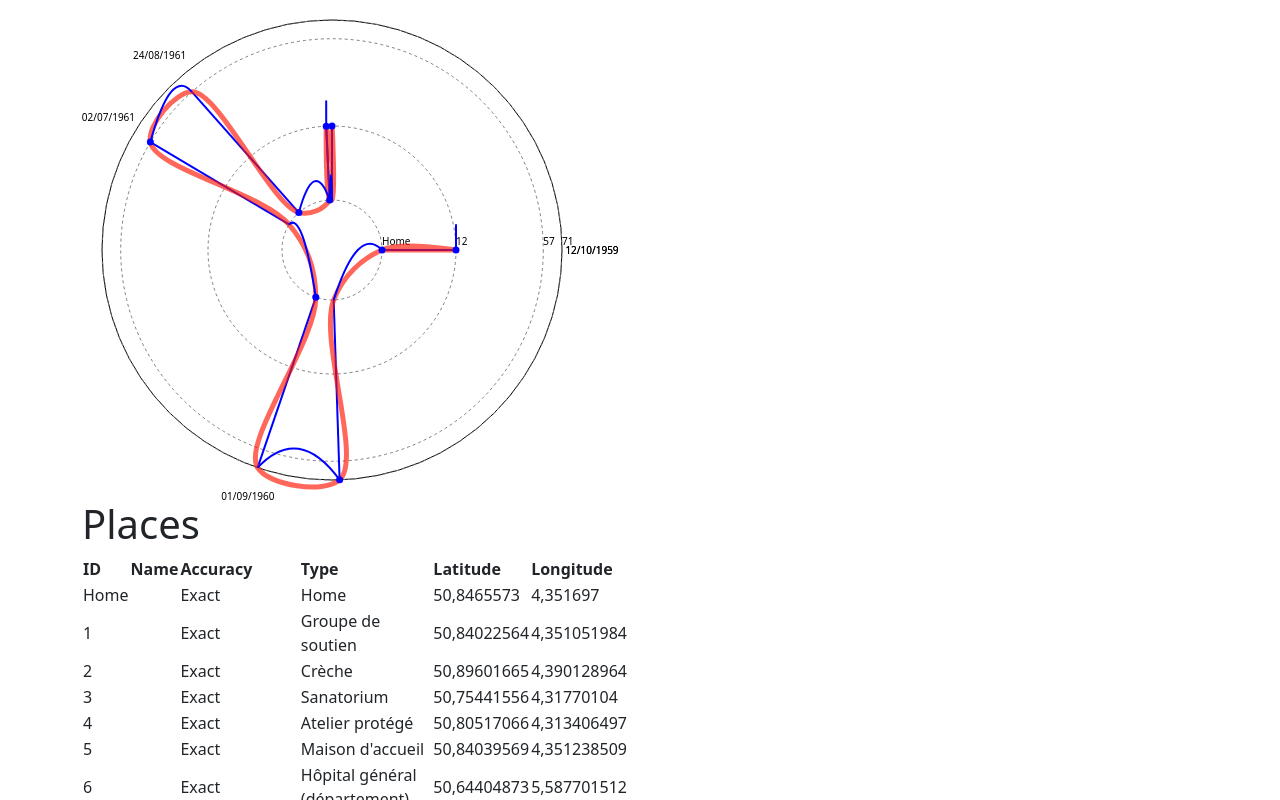
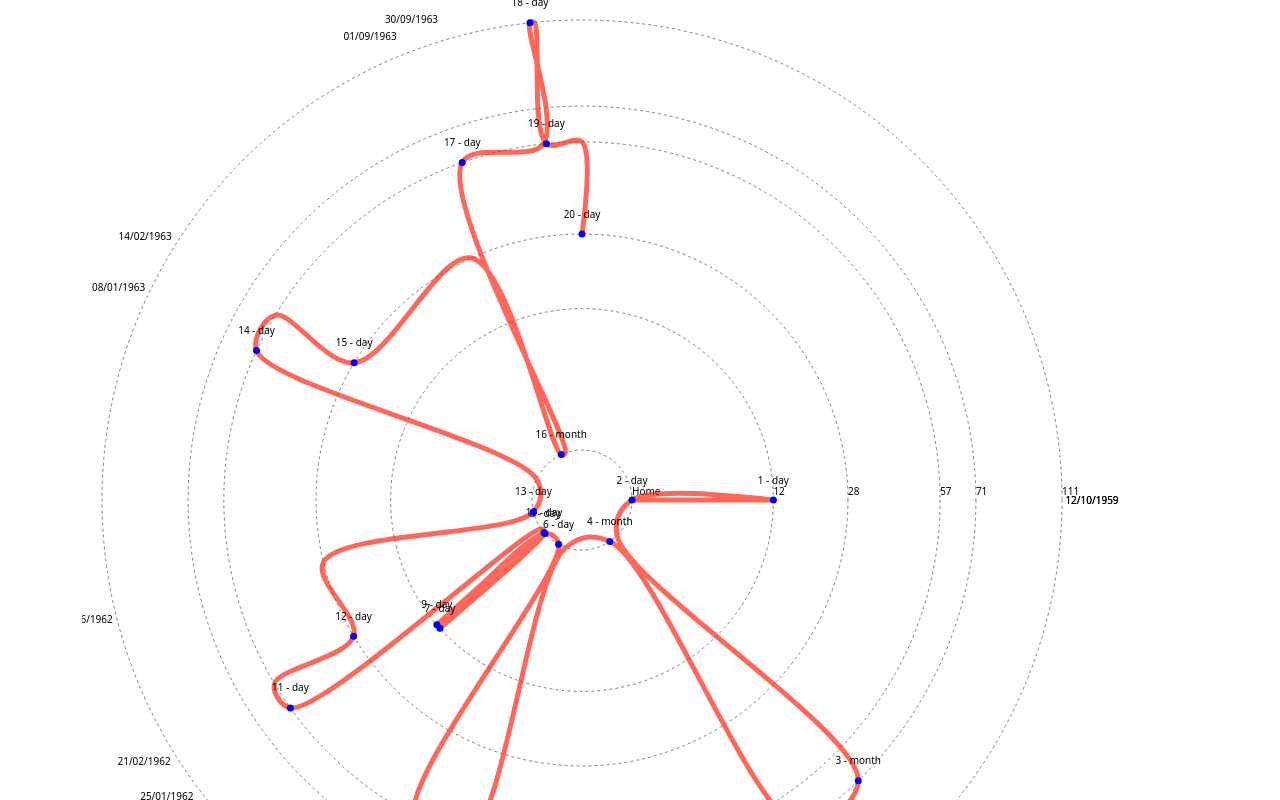
Before and after one commit to C2DH/trajectories, a React (Vite) app: page / in a window 1280 px wide. Shown: the top 800 px of the page. Built offline with nearby package versions, Linux system fonts and the light colour scheme.

Commit message:
latest fix on data

```diff
--- a/src/App.tsx
+++ b/src/App.tsx
@@ -1,10 +1,16 @@
 import CircularTimeline from './CircularTimeline'
+import Trajectories from './components/Trajectories'
 import CsvLoader from './CsvLoader'
 import 'bootstrap/dist/css/bootstrap.min.css'
 
 function App() {
   return (
     <div className='container'>
+      <div className='row'>
+        <CsvLoader url='/data/trajectories.csv'>
+          <Trajectories />
+        </CsvLoader>
+      </div>
       <div className='row'>
         <CircularTimeline
           data={[
@@ -97,9 +103,7 @@ function App() {
             },
           ]}
         />
-        <div className='col'>
-          <CsvLoader url='/data/places.csv' />
-        </div>
+
         <div className='col'></div>
       </div>
     </div>
--- a/src/CircularTimeline.tsx
+++ b/src/CircularTimeline.tsx
@@ -1,7 +1,7 @@
 import React from 'react'
 import * as d3 from 'd3'
 
-interface Trajectory {
+export interface Trajectory {
   trajNumber: number
   personId: number
   sourceId: string
@@ -19,8 +19,8 @@ interface CircularTimelineProps {
 
 const CircularTimeline: React.FC<CircularTimelineProps> = ({
   data,
-  width = 500,
-  height = 500,
+  width = 1000,
+  height = 1000,
 }) => {
   // Parse dates and sort chronologically
   const parsedData = data
@@ -87,7 +87,7 @@ const CircularTimeline: React.FC<CircularTimelineProps> = ({
       <svg width={width} height={height}>
         <g transform={`translate(${centerX},${centerY})`}>
           {/* Draw circle */}
-          <circle cx={0} cy={0} r={radius} fill='none' stroke='black' />
+          {/* <circle cx={0} cy={0} r={radius} fill='none' stroke='black' /> */}
           {/* Draw circles for each unique location */}
           {locationArray.map((loc, i) => {
             const r = radiusScale(loc === 'Home' ? 0 : parseInt(loc)) // Scale based on numeric ID
@@ -108,14 +108,13 @@ const CircularTimeline: React.FC<CircularTimelineProps> = ({
             )
           })}
           {/* Draw trajectory lines */}
-          {parsedData.map((d, i) => {
+          {/* {parsedData.map((d, i) => {
             if (!d.date) return null
             const sourceCoords = getCoordinates(d.sourceId, d.date)
             const targetCoords = getCoordinates(d.targetId, d.date)
 
             return (
               <g key={`line-${i}`}>
-                {/* Line from source to target */}
                 <line
                   x1={sourceCoords.x}
                   y1={sourceCoords.y}
@@ -126,7 +125,7 @@ const CircularTimeline: React.FC<CircularTimelineProps> = ({
                 />
               </g>
             )
-          })}
+          })} */}
           {/* Draw continuous smooth Bézier curve */}
           <path
             d={lineGenerator(pathPoints)!}
@@ -134,6 +133,7 @@ const CircularTimeline: React.FC<CircularTimelineProps> = ({
             stroke='#ff1500a5'
             strokeWidth={5}
           />
+
           {/* Draw connection lines between successive trajectories */}
           {/* {parsedData.map((d, i) => {
             if (i === 0 || !d.date) return null
@@ -179,7 +179,7 @@ const CircularTimeline: React.FC<CircularTimelineProps> = ({
           })} */}
 
           {/* Draw Bézier curve from previous targetId to current sourceId */}
-          {parsedData.map((d, i) => {
+          {/* {parsedData.map((d, i) => {
             if (i === 0 || !d.date) return null
             const prevTargetCoords = getCoordinates(
               parsedData[i - 1].targetId,
@@ -202,7 +202,7 @@ const CircularTimeline: React.FC<CircularTimelineProps> = ({
                 />
               </g>
             )
-          })}
+          })} */}
           {/* Plot points along the circumference */}
           {parsedData.map((d, i) => {
             if (!d.date) return null
@@ -217,7 +217,15 @@ const CircularTimeline: React.FC<CircularTimelineProps> = ({
             return (
               <g key={i}>
                 <circle cx={x} cy={y} r={3.5} fill='blue' />
-
+                <text
+                  x={x}
+                  y={y - 20}
+                  dy='0.35em'
+                  textAnchor='middle'
+                  fontSize='10'
+                >
+                  {d.trajNumber} - {d.dataAccuracy}
+                </text>
                 <text
                   x={(radius + 30) * Math.cos(angle)}
                   y={(radius + 30) * Math.sin(angle)}
--- a/src/CsvLoader.tsx
+++ b/src/CsvLoader.tsx
@@ -10,7 +10,10 @@ interface Place {
   type: string
 }
 
-const CsvLoader: React.FC<{ url: string }> = ({ url }) => {
+const CsvLoader: React.FC<{ url: string; children: React.ReactNode }> = ({
+  url,
+  children,
+}) => {
   const [data, setData] = useState<Place[]>([])
   const [error, setError] = useState<string | null>(null)
 
@@ -27,6 +30,7 @@ const CsvLoader: React.FC<{ url: string }> = ({ url }) => {
         Papa.parse<Place>(csvText, {
           header: true, // Assuming the first row contains column names
           skipEmptyLines: true,
+
           complete: (result) => {
             setData(result.data)
           },
@@ -45,7 +49,9 @@ const CsvLoader: React.FC<{ url: string }> = ({ url }) => {
   if (error) {
     return <div>Error: {error}</div>
   }
-
+  if (children) {
+    return React.cloneElement(children as React.ReactElement<any>, { data })
+  }
   return (
     <div>
       <h1>Places</h1>
--- /dev/null
+++ b/src/components/Trajectories.tsx
@@ -0,0 +1,32 @@
+import CircularTimeline, { Trajectory } from '../CircularTimeline'
+
+interface TrajectoriesProps {
+  data?: Trajectory[]
+}
+
+const Trajectories: React.FC<TrajectoriesProps> = ({ data }) => {
+  if (Array.isArray(data)) {
+    // group by personId
+    const grouped = data.reduce((acc, d) => {
+      if (!acc[d.personId]) {
+        acc[d.personId] = []
+      }
+      acc[d.personId].push(d)
+      return acc
+    }, {} as Record<string, Trajectory[]>)
+
+    return (
+      <>
+        {/* {Object.keys(grouped).map((personId) => (
+          <pre key={personId}>{JSON.stringify(grouped[personId], null, 2)}</pre>
+        ))} */}
+        {Object.keys(grouped).map((personId) => (
+          <CircularTimeline data={grouped[personId]} key={personId} />
+        ))}
+      </>
+    )
+  }
+  return <pre>{JSON.stringify(data, null, 2)}</pre>
+}
+
+export default Trajectories
```
Also changed, not shown: public/data/trajectories.csv, 1 other file (tests, documents, lock files or other folders).
